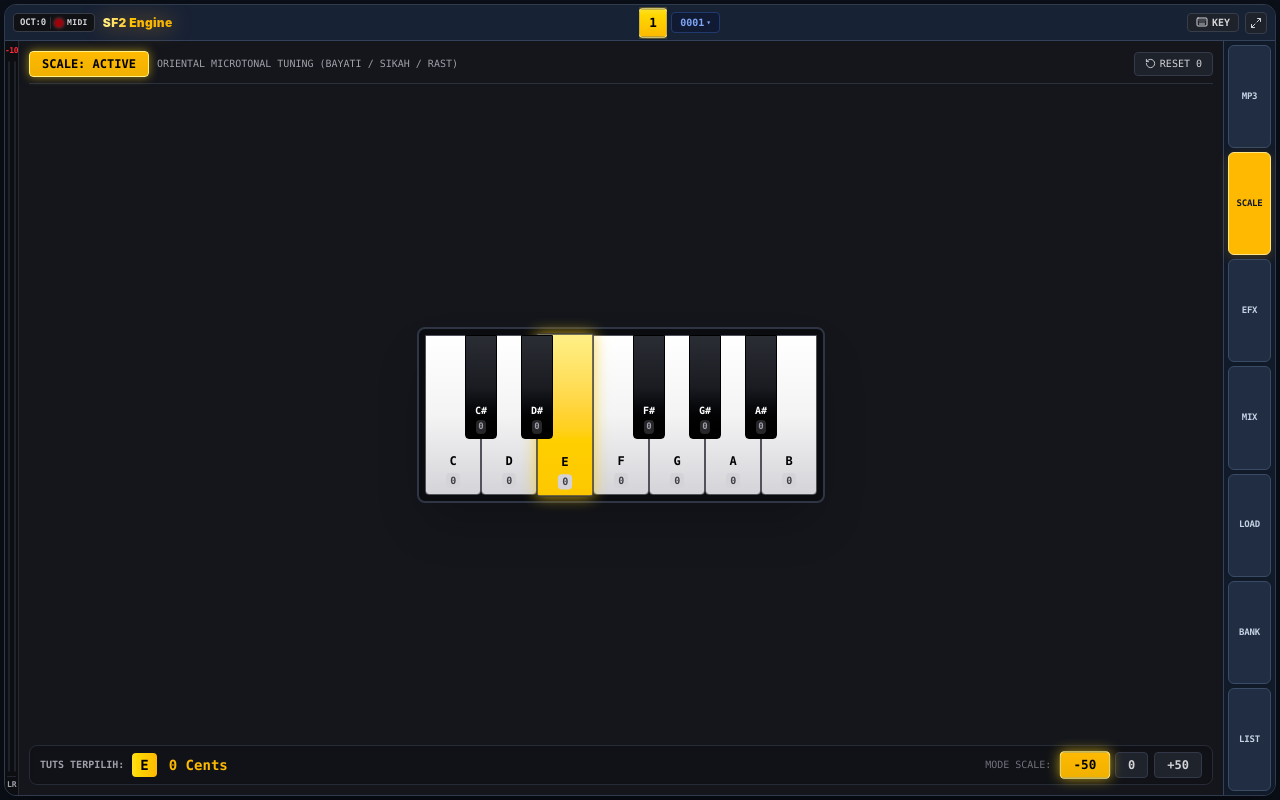
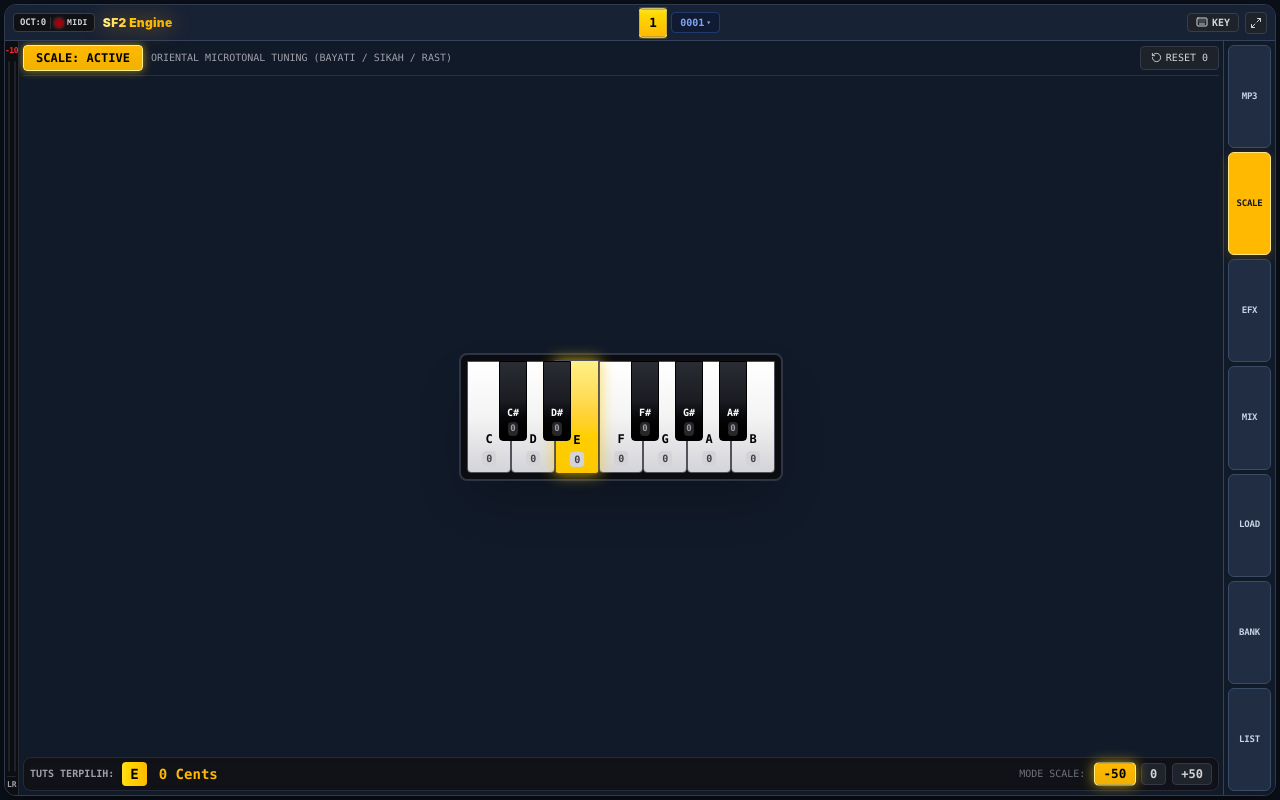
Before and after one commit to faisalaja92-web/SF2-ENGINE, a React (Vite) app: page / in a window 1280 px wide. Both pictures are taken after a click on the button "SCALE". Built offline with nearby package versions, Linux system fonts and the light colour scheme.

Commit message:
Scale view compact sizing

```diff
--- a/src/components/views/ScaleView.tsx
+++ b/src/components/views/ScaleView.tsx
@@ -55,9 +55,9 @@ export const ScaleView: React.FC<ScaleViewProps> = ({ scaleTuning, onUpdateScale
   const selectedCents = scaleTuning.offsets[selectedKey] ?? 0;
 
   return (
-    <div className="w-full h-full flex flex-col justify-between p-2 sm:p-2.5 bg-[#14161c] text-zinc-100 font-mono overflow-hidden select-none">
+    <div className="w-full h-full min-h-0 flex flex-col gap-1 p-1 bg-[#111a29] text-zinc-100 font-mono overflow-hidden select-none">
       {/* Top Header Bar */}
-      <div className="flex items-center justify-between pb-1.5 border-b border-[#2b303d] text-xs shrink-0">
+      <div className="flex items-center justify-between pb-1 border-b border-[#2b303d] text-xs shrink-0">
         <div className="flex items-center gap-2">
           <button
             onClick={() => onUpdateScale({ ...scaleTuning, enabled: !scaleTuning.enabled })}
@@ -84,8 +84,8 @@ export const ScaleView: React.FC<ScaleViewProps> = ({ scaleTuning, onUpdateScale
       </div>
 
       {/* Main Center: 1-Octave Keyboard with Detune Cents Directly on Tuts */}
-      <div className="flex-1 flex flex-col items-center justify-center py-1 overflow-hidden">
-        <div className="relative flex h-28 sm:h-36 md:h-44 bg-[#0a0c10] border-2 border-[#2f3545] rounded-lg p-1.5 shadow-2xl select-none max-w-full">
+      <div className="flex-1 min-h-0 flex flex-col items-center justify-center py-0.5 overflow-hidden">
+        <div className="relative flex h-24 sm:h-28 md:h-32 bg-[#0a0c10] border-2 border-[#2f3545] rounded-lg p-1.5 shadow-2xl select-none max-w-full">
           {NOTE_NAMES.map((name, pitchClass) => {
             const isBlack = NOTE_IS_BLACK[pitchClass];
             const cents = scaleTuning.offsets[pitchClass] ?? 0;
@@ -98,11 +98,11 @@ export const ScaleView: React.FC<ScaleViewProps> = ({ scaleTuning, onUpdateScale
             const isBlackSelected = blackPitch !== null && selectedKey === blackPitch;
 
             return (
-              <div key={pitchClass} className="relative flex flex-col justify-end w-9 sm:w-12 md:w-14">
+              <div key={pitchClass} className="relative flex flex-col justify-end w-7 sm:w-9 md:w-11">
                 {/* White Key */}
                 <div
                   onClick={() => handleKeyClick(pitchClass)}
-                  className={`w-full h-24 sm:h-32 md:h-40 rounded-b border border-zinc-600 cursor-pointer flex flex-col justify-end items-center pb-1.5 transition-all ${
+                  className={`w-full h-20 sm:h-24 md:h-28 rounded-b border border-zinc-600 cursor-pointer flex flex-col justify-end items-center pb-1.5 transition-all ${
                     isSelected
                       ? 'bg-gradient-to-b from-yellow-200 via-amber-300 to-yellow-400 text-black font-black border-yellow-300 shadow-[0_0_15px_rgba(250,204,21,0.8)] scale-[1.02] z-10'
                       : 'bg-gradient-to-b from-white via-zinc-100 to-zinc-300 hover:bg-zinc-200 text-black'
@@ -127,7 +127,7 @@ export const ScaleView: React.FC<ScaleViewProps> = ({ scaleTuning, onUpdateScale
                       e.stopPropagation();
                       handleKeyClick(blackPitch);
                     }}
-                    className={`absolute top-0 -right-3 sm:-right-3.5 md:-right-4 w-6 sm:w-7 md:w-8 h-15 sm:h-20 md:h-26 z-20 rounded-b cursor-pointer flex flex-col justify-end items-center pb-1 transition-all border border-black ${
+                    className={`absolute top-0 -right-3 sm:-right-3.5 md:-right-4 w-5 sm:w-6 md:w-7 h-12 sm:h-16 md:h-20 z-20 rounded-b cursor-pointer flex flex-col justify-end items-center pb-1 transition-all border border-black ${
                       isBlackSelected
                         ? 'bg-gradient-to-b from-yellow-300 to-amber-500 text-black font-black border-yellow-200 shadow-[0_0_15px_rgba(250,204,21,0.8)]'
                         : 'bg-gradient-to-b from-[#2b2d34] via-[#1a1c22] to-black hover:bg-zinc-800 text-white'
@@ -152,7 +152,7 @@ export const ScaleView: React.FC<ScaleViewProps> = ({ scaleTuning, onUpdateScale
       </div>
 
       {/* Bottom Detune Controls: Persistent -50 / 0 / +50 Selection (never resets to 0 when picking other keys!) */}
-      <div className="bg-[#101217] border border-[#262b37] rounded-lg px-2.5 py-1.5 flex items-center justify-between gap-2 text-xs shrink-0 shadow-inner">
+      <div className="bg-[#101217] border border-[#262b37] rounded-lg px-1.5 py-1 flex items-center justify-between gap-2 text-xs shrink-0 shadow-inner">
         <div className="flex items-center gap-2 truncate">
           <span className="text-zinc-400 font-bold text-[10px]">TUTS TERPILIH:</span>
           <span className="text-xs sm:text-sm font-black text-black bg-gradient-to-r from-yellow-300 to-amber-400 px-2 py-0.5 rounded shadow-sm">
@@ -173,7 +173,7 @@ export const ScaleView: React.FC<ScaleViewProps> = ({ scaleTuning, onUpdateScale
               <button
                 key={val}
                 onClick={() => handleSelectTool(val)}
-                className={`px-3 py-1 rounded font-mono font-black text-[11px] sm:text-xs border transition-all ${
+                className={`px-2 py-0.5 rounded font-mono font-black text-[11px] sm:text-xs border transition-all ${
                   isToolActive
                     ? 'bg-gradient-to-b from-amber-400 to-yellow-500 text-black border-yellow-200 shadow-[0_0_12px_rgba(250,204,21,0.7)] scale-105'
                     : 'bg-[#1f232c] text-zinc-300 border-[#323847] hover:border-zinc-500 active:scale-95'
```
